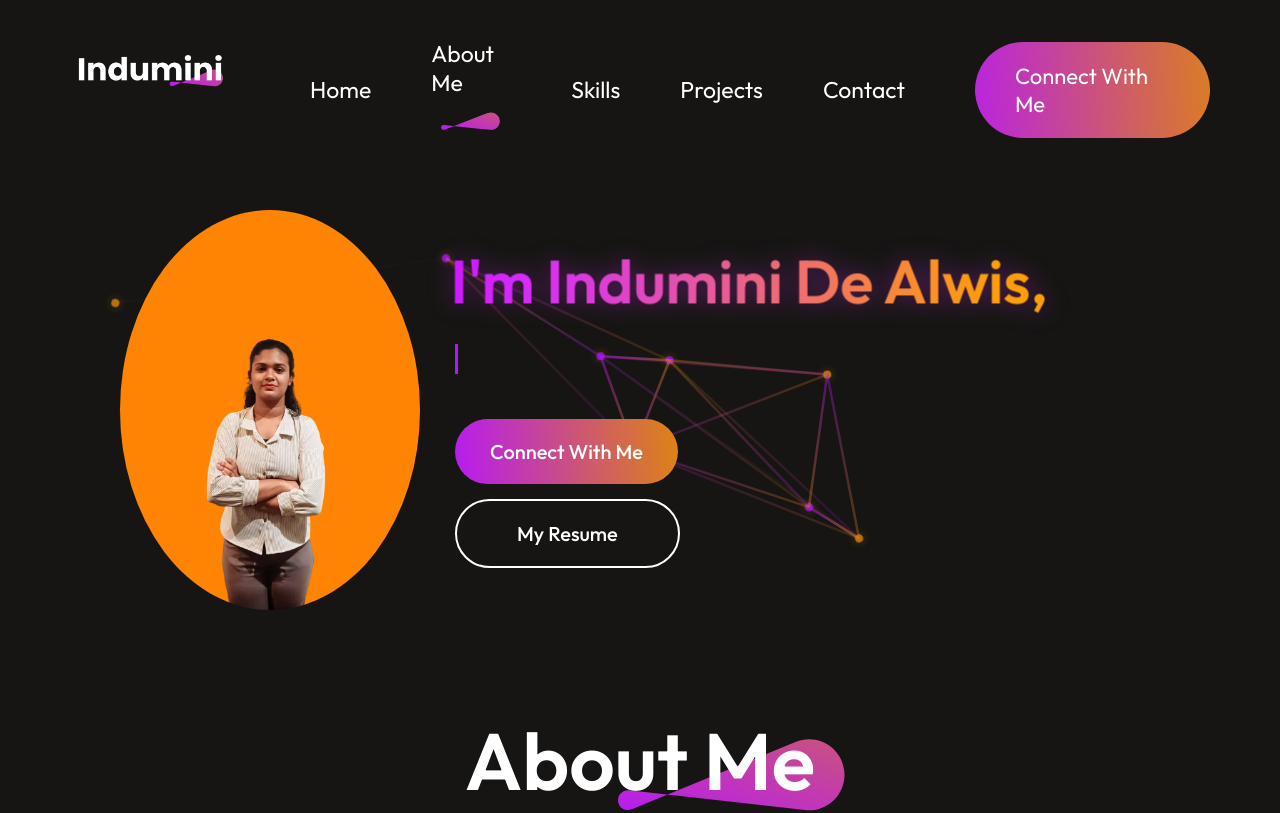
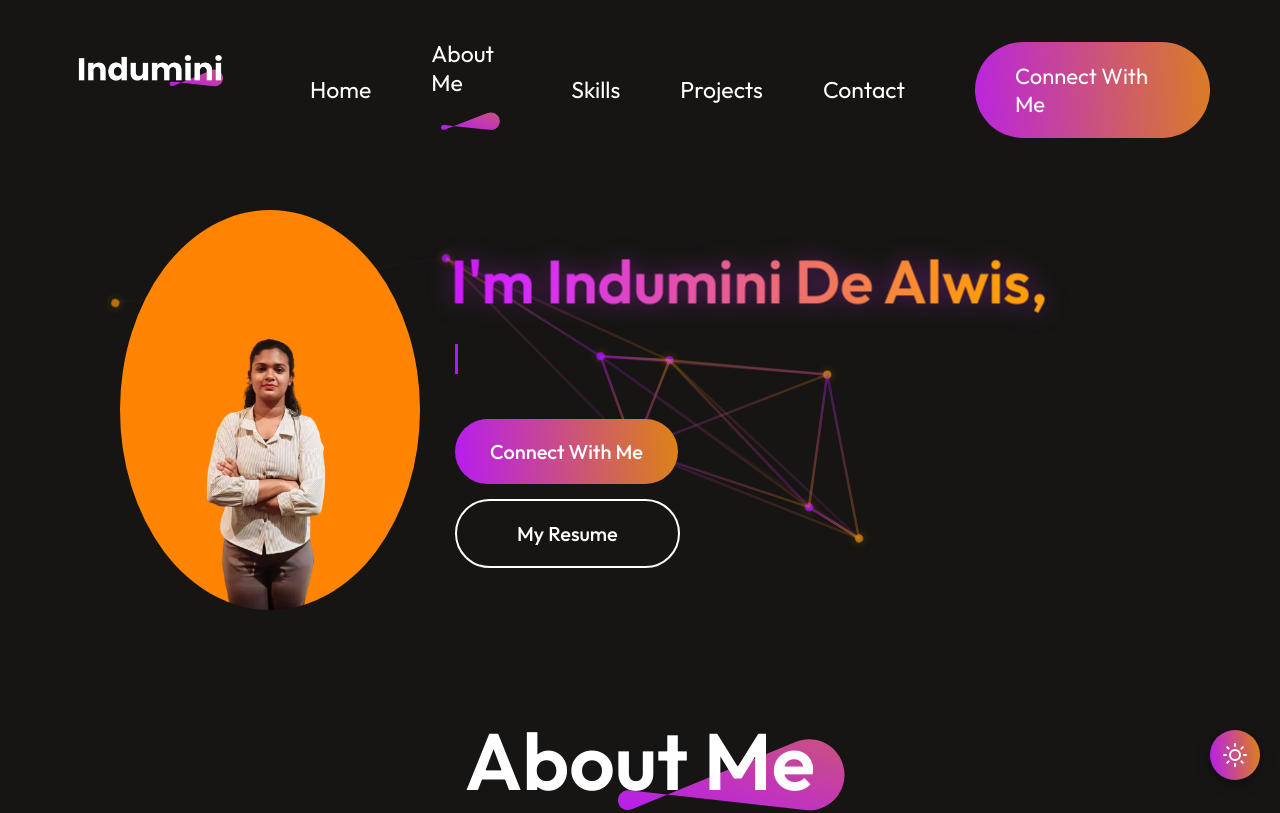
Before and after one commit to InduminiDeAlwis/portfolio, a React (Vite) app: page / in a window 1280 px wide. Shown: the top 813 px of the page. Built offline with nearby package versions, Linux system fonts and the light colour scheme.

Commit message:
added dark and light themes

```diff
--- a/src/App.jsx
+++ b/src/App.jsx
@@ -1,26 +1,35 @@
-import React from 'react'
-import Navbar from './Components/Navbar/Navbar'
-import Hero from './Components/Hero/Hero'
-import About from './Components/About/About'
-import Services from './Components/Services/Services'
-import MyWork from './Components/MyWork/MyWork'
-import Contact from './Components/Contact/Contact'
-import Footer from './Components/Footer/Footer'
-import AnimatedBackground from './Components/AnimatedBackground/AnimatedBackground'
+import React, { useState, useEffect } from 'react';
+import Navbar from './Components/Navbar/Navbar';
+import Hero from './Components/Hero/Hero';
+import About from './Components/About/About';
+import Services from './Components/Services/Services';
+import MyWork from './Components/MyWork/MyWork';
+import Contact from './Components/Contact/Contact';
+import Footer from './Components/Footer/Footer';
+import AnimatedBackground from './Components/AnimatedBackground/AnimatedBackground';
+import ThemeToggle from './Components/ThemeToggle/ThemeToggle';
 
 const App = () => {
+  const [theme, setTheme] = useState('dark'); // default theme is dark
+
+  // Apply theme to body using data-theme attribute
+  useEffect(() => {
+    document.body.setAttribute('data-theme', theme);
+  }, [theme]);
+
   return (
     <div>
       <AnimatedBackground />
-      <Navbar/>
-      <Hero/>
-      <About/>
-      <Services/>
-      <MyWork/>
-      <Contact/>
-      <Footer/>
+      <Navbar />
+      <Hero />
+      <About />
+      <Services />
+      <MyWork />
+      <Contact />
+      <Footer />
+      <ThemeToggle theme={theme} setTheme={setTheme} />
     </div>
-  )
-}
+  );
+};
 
-export default App
+export default App;
--- /dev/null
+++ b/src/Components/ThemeToggle/ThemeToggle.css
@@ -0,0 +1,23 @@
+.theme-toggle-btn {
+  position: fixed; /* Makes it float */
+  bottom: 20px;    /* Distance from bottom */
+  right: 20px;     /* Distance from right */
+  background: linear-gradient(264deg, #DF8908 -5.09%, #B415FF 106.28%);
+  border: none;
+  border-radius: 50%;
+  width: 50px;
+  height: 50px;
+  font-size: 24px;
+  cursor: pointer;
+  color: white;
+  z-index: 1000;   /* Stay on top of everything */
+  display: flex;
+  align-items: center;
+  justify-content: center;
+  box-shadow: 0 4px 15px rgba(0,0,0,0.3);
+  transition: transform 0.3s;
+}
+
+.theme-toggle-btn:hover {
+  transform: scale(1.1);
+}
--- /dev/null
+++ b/src/Components/ThemeToggle/ThemeToggle.jsx
@@ -0,0 +1,17 @@
+import React from 'react';
+import { FiSun, FiMoon } from 'react-icons/fi';
+import './ThemeToggle.css';
+
+const ThemeToggle = ({ theme, setTheme }) => {
+  const toggleTheme = () => {
+    setTheme(theme === 'dark' ? 'light' : 'dark');
+  };
+
+  return (
+    <button className="theme-toggle-btn" onClick={toggleTheme}>
+      {theme === 'dark' ? <FiSun size={24} /> : <FiMoon size={24} />}
+    </button>
+  );
+};
+
+export default ThemeToggle;
--- a/src/index.css
+++ b/src/index.css
@@ -13,6 +13,17 @@ body{
   animation: fadeIn 1.5s forwards;
 }
 
+body[data-theme='dark'] {
+  background: #161513;
+  color: white;
+}
+
+body[data-theme='light'] {
+  background: #f0f0f0;
+  color: #161513;
+}
+
+
 @keyframes fadeIn {
   to {
     opacity: 1;
```
